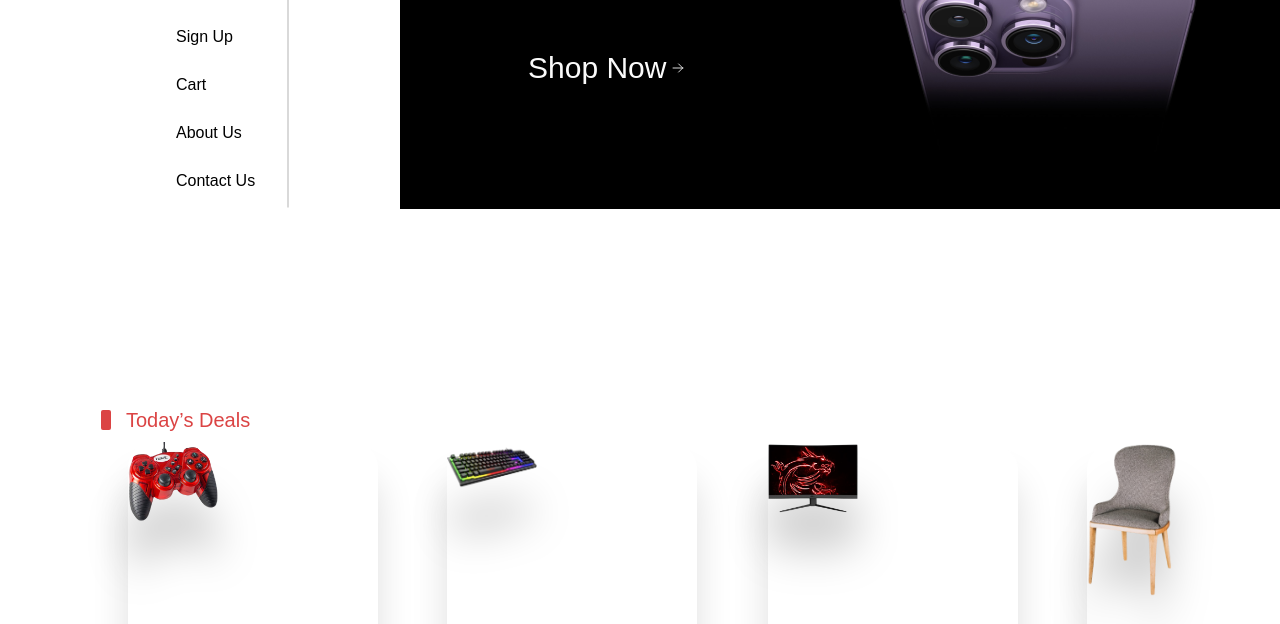
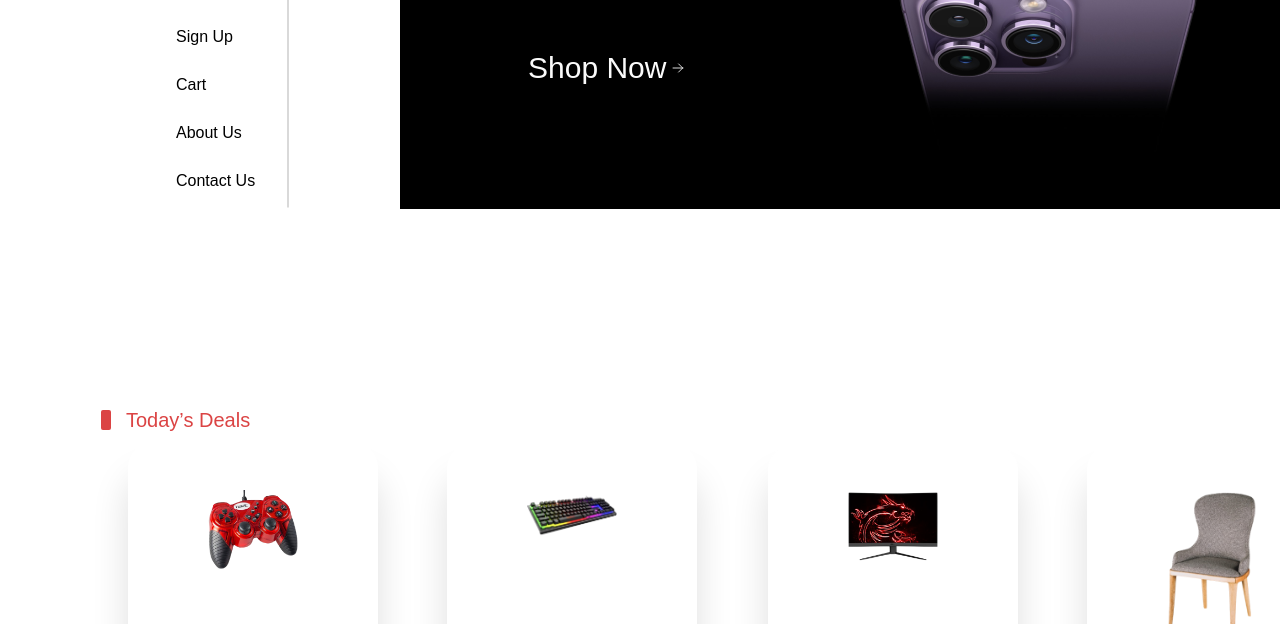
Before and after one commit to YongoDavid/E-MARKET, a plain HTML site: page Client/index.html in a window 1280 px wide. Shown: the part 328-952 px from the top of the page. Drawn offline with nearby package versions, Linux system fonts and the light colour scheme.

Commit message:
products design update

```diff
--- a/Client/style.css
+++ b/Client/style.css
@@ -243,26 +243,26 @@ height: 240px;
 .sales1 .Item img{
     width: 90px;
     position: absolute;
-    /* top: 18px;
-    left: 16.5px; */
+    left: 5em;
+    top: 3em;
 }
 .sales2 .Item img{
     width: 90px;
     position: absolute;
-    /* top: 28px;
-    left: 16.5px; */
+    left: 5em;
+    top: 3em;
 }
 .sales3 .Item img{
     width: 90px;
     position: absolute;
-    /* top: 30px;
-    left: 23px; */
+    left: 5em;
+    top: 3em;
 }
 .sales4 .Item img{
     width: 90px;
     position: absolute;
-    /* top: 15px;
-    left: 25px; */
+    left: 5em;
+    top: 3em;
 }
 .sales5 .Item img{
     width: 90px;
@@ -602,7 +602,7 @@ height: 150px;
                 top: -14.5em;
             }
             .sales1 img , .sales2 img , .sales3 img , .sales4 img  , .sales5 img , .sales6 img , .sales7 img , .sales8 img {
-                filter: drop-shadow(0 50px 20px rgb(208, 208, 208));
+                /* filter: drop-shadow(0 50px 20px rgb(208, 208, 208)); */
             }
 
             .item-text h4{
```
